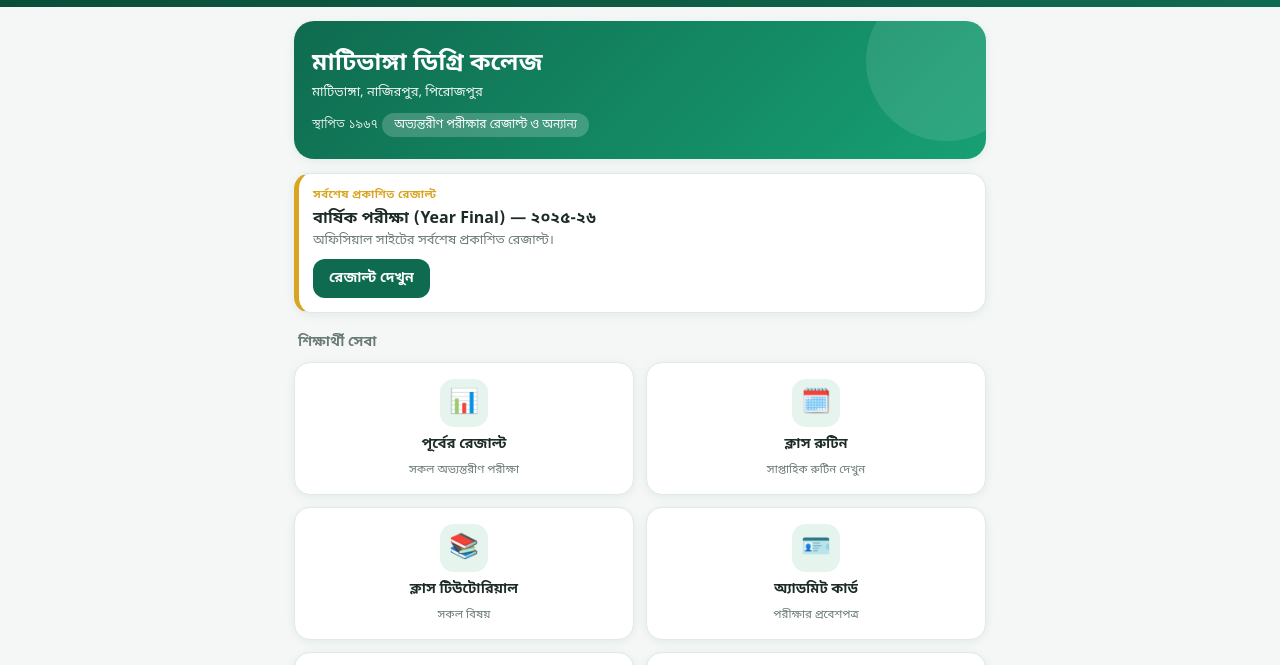
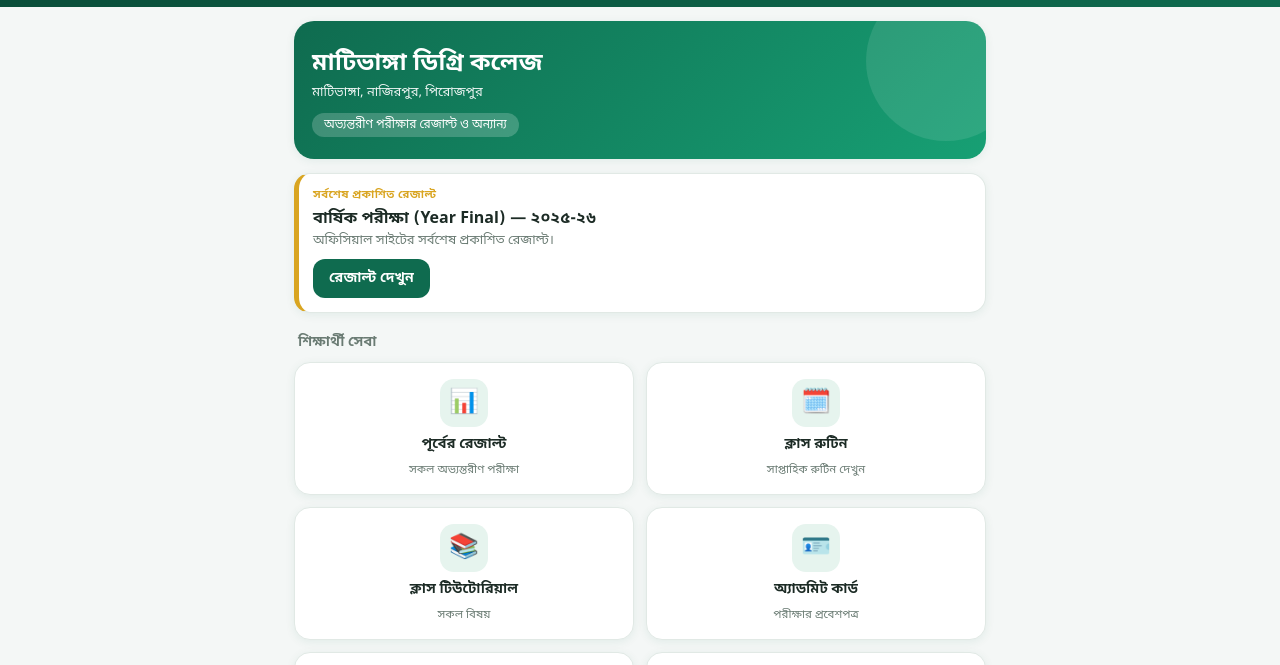
Before and after one commit to md-lingkon/matibhanga-app, a website: page www/index.html in a window 1280 px wide. Shown: the part 53-718 px from the top of the page. Drawn offline with Linux system fonts and the light colour scheme.

Commit message:
Remove establishment year from index.html
Removed the establishment year from the hero section.

```diff
--- a/www/index.html
+++ b/www/index.html
@@ -185,7 +185,6 @@ nav button.active .i{filter:none;opacity:1}
     <div class="hero">
       <h2>মাটিভাঙ্গা ডিগ্রি কলেজ</h2>
       <p>মাটিভাঙ্গা, নাজিরপুর, পিরোজপুর</p>
-      <small>স্থাপিত ১৯৬৭</small>
       <span class="badge">অভ্যন্তরীণ পরীক্ষার রেজাল্ট ও অন্যান্য</span>
     </div>
 
```
